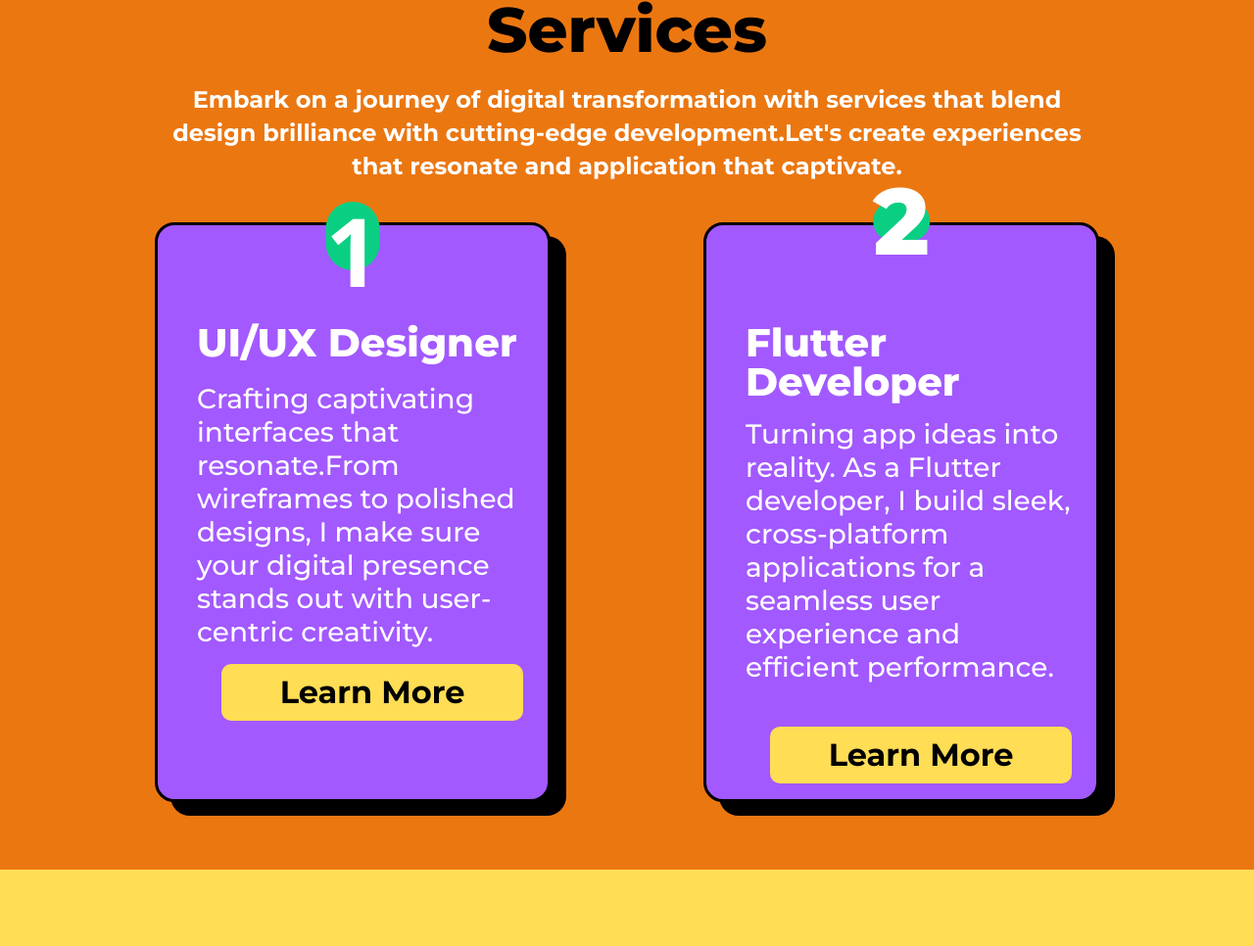
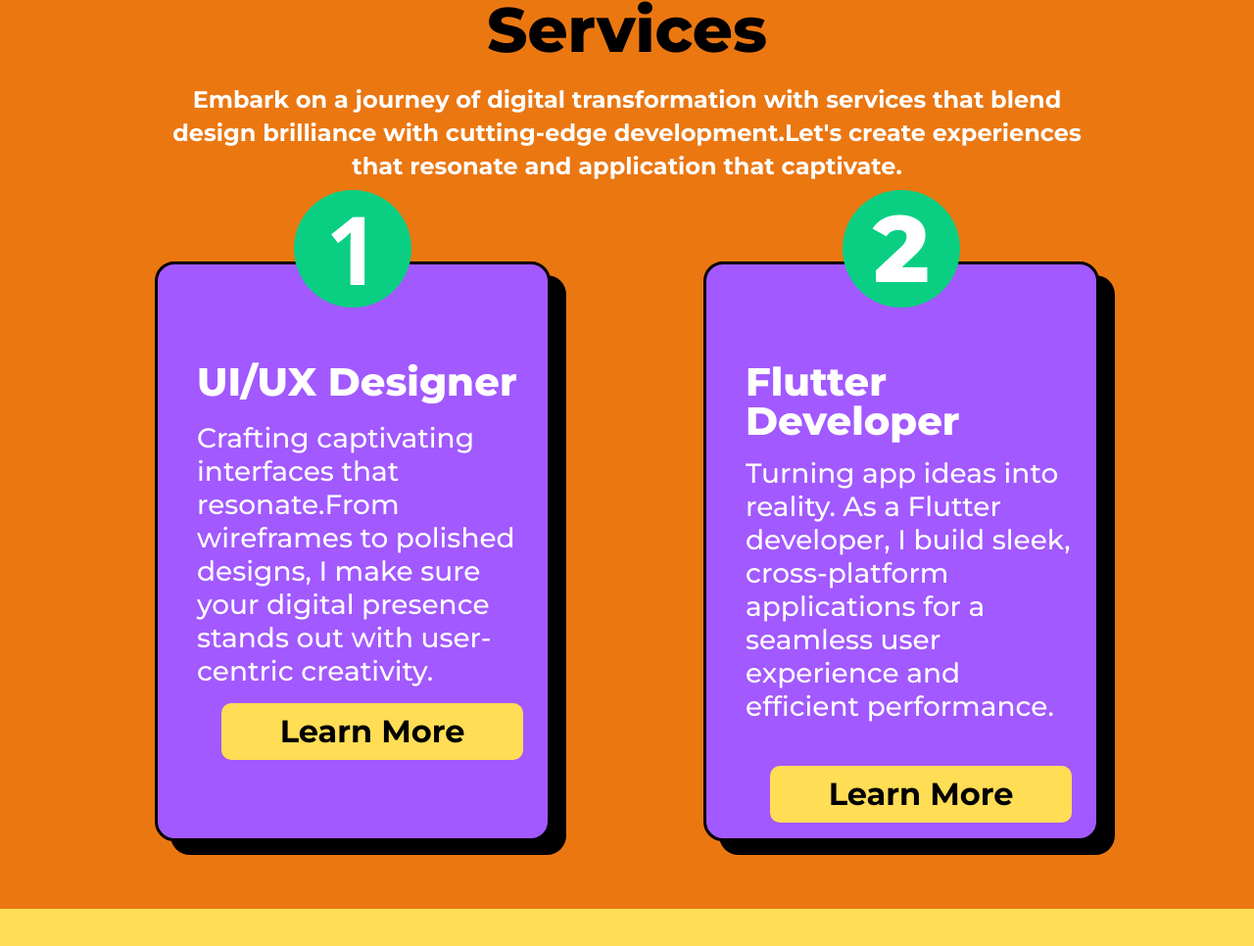
Before and after one commit to Kiki-tech-eng/Personal-Portfolio, a plain HTML site: page index.html in a window 1280 px wide. Shown: the part 1852-2818 px from the top of the page at 98% size. Drawn offline with nearby package versions, Linux system fonts and the light colour scheme; files whose address does not match are found by name.

Commit message:
Css main styling

```diff
--- a/index.html
+++ b/index.html
@@ -169,12 +169,12 @@
               experiences that resonate and application that captivate.
             </p>
           </div>
-          <div class="flex gap-[156px]">
+          <div class="flex justify-center gap-[156px] mt-20">
             <div
               class="bg-[#A259FF] text-center w-[434px] border-[3px] border-[#000000] shadow-[16px_14px_0px_0px_#000000] rounded-[20px] relative"
             >
               <div
-                class="text-[#FFFFFF] font-[800] text-[96px] leading-[40px] absolute -top-6 left-1/2 -translate-x-1/2 transform bg-[#0ACF83] rounded-full pt-[30px] flex items-center justify-center"
+                class="text-[#FFFFFF] font-[800] text-[96px] leading-[40px] absolute -top-19 left-1/2 -translate-x-1/2 transform bg-[#0ACF83] rounded-full w-30 h-30 flex items-center justify-center"
               >
                 1
               </div>
@@ -205,7 +205,7 @@
               style="font-family: 'Montserrat', serif"
             >
               <div
-                class="text-[#FFFFFF] font-[800] text-[96px] leading-[40px] absolute -top-6 left-1/2 -translate-x-1/2 transform bg-[#0ACF83] rounded-full flex items-center justify-center"
+              class="text-[#FFFFFF] font-[800] text-[96px] leading-[40px] absolute -top-19 left-1/2 -translate-x-1/2 transform bg-[#0ACF83] rounded-full w-30 h-30 flex items-center justify-center"
               >
                 2
               </div>
```
